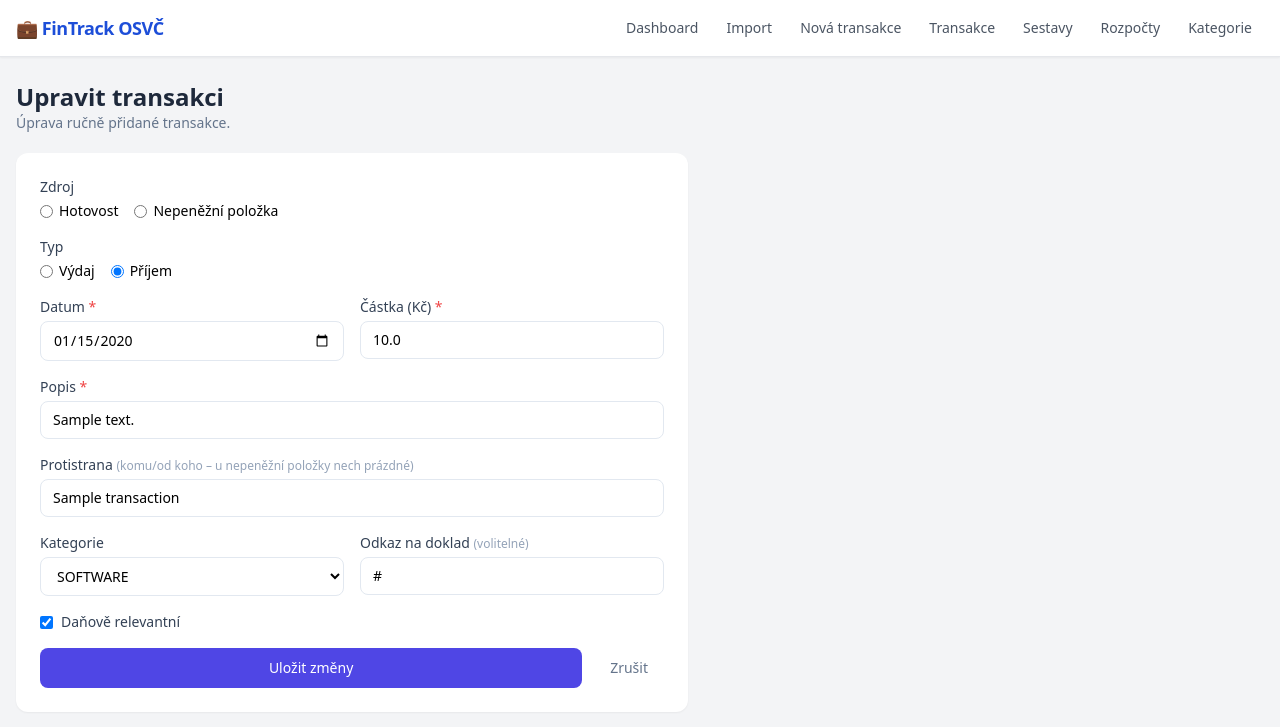
After one commit to jbalikpsycholog-prog/fintrack, a FastAPI app: page /transactions/1/edit in a window 1280 px wide. The commit adds this page. Shown: the top 727 px of the page. Run offline with FastAPI, Linux system fonts and the light colour scheme; tables that the repository leaves empty hold one stand-in row (values such as "Sample post"); some libraries are stand-ins or nearby versions.

Commit message:
Add files via upload

```diff
--- /dev/null
+++ b/templates/transaction_edit.html
@@ -0,0 +1,139 @@
+{% extends "base.html" %}
+{% block title %}{{ page_title }} – FinTrack{% endblock %}
+{% block content %}
+<div class="mb-5">
+  <h1 class="text-2xl font-bold text-slate-800">{{ page_title }}</h1>
+  {% if mode == 'duplicate' %}
+  <p class="text-slate-500 text-sm">Vytváříš novou transakci jako kopii této – uprav datum, popis nebo cokoliv dalšího a ulož jako novou položku. Původní transakce zůstane beze změny.</p>
+  {% else %}
+  <p class="text-slate-500 text-sm">Úprava ručně přidané transakce.</p>
+  {% endif %}
+</div>
+
+<div class="bg-white rounded-xl shadow-sm p-6 mb-6 max-w-2xl">
+  <form method="post" action="{{ form_action }}" class="space-y-4">
+
+    <div>
+      <label class="block text-sm font-medium text-slate-700 mb-1">Zdroj</label>
+      <div class="flex gap-4 text-sm">
+        <label class="flex items-center gap-1.5">
+          <input type="radio" name="source_type" value="cash" {% if t.source_type == 'cash' %}checked{% endif %}> Hotovost
+        </label>
+        <label class="flex items-center gap-1.5">
+          <input type="radio" name="source_type" value="nonmonetary" {% if t.source_type == 'nonmonetary' %}checked{% endif %}> Nepeněžní položka
+        </label>
+      </div>
+    </div>
+
+    <div>
+      <label class="block text-sm font-medium text-slate-700 mb-1">Typ</label>
+      <div class="flex gap-4 text-sm">
+        <label class="flex items-center gap-1.5">
+          <input type="radio" name="direction" value="expense" {% if t.direction == 'expense' %}checked{% endif %}> Výdaj
+        </label>
+        <label class="flex items-center gap-1.5">
+          <input type="radio" name="direction" value="income" {% if t.direction == 'income' %}checked{% endif %}> Příjem
+        </label>
+      </div>
+    </div>
+
+    <div class="grid grid-cols-2 gap-4">
+      <div>
+        <label class="block text-sm font-medium text-slate-700 mb-1">Datum <span class="text-red-500">*</span></label>
+        <input type="date" name="date" value="{{ t.date }}" required
+          class="w-full border border-slate-200 rounded-lg px-3 py-2 text-sm focus:outline-none focus:ring-2 focus:ring-indigo-500">
+      </div>
+      <div>
+        <label class="block text-sm font-medium text-slate-700 mb-1">Částka (Kč) <span class="text-red-500">*</span></label>
+        <input type="number" name="amount" step="0.01" min="0" required value="{{ t.amount }}"
+          class="w-full border border-slate-200 rounded-lg px-3 py-2 text-sm focus:outline-none focus:ring-2 focus:ring-indigo-500">
+      </div>
+    </div>
+
+    <div>
+      <label class="block text-sm font-medium text-slate-700 mb-1">Popis <span class="text-red-500">*</span></label>
+      <input type="text" name="description" required value="{{ t.description }}"
+        class="w-full border border-slate-200 rounded-lg px-3 py-2 text-sm focus:outline-none focus:ring-2 focus:ring-indigo-500">
+    </div>
+
+    <div>
+      <label class="block text-sm font-medium text-slate-700 mb-1">Protistrana <span class="text-slate-400 font-normal text-xs">(komu/od koho – u nepeněžní položky nech prázdné)</span></label>
+      <input type="text" name="counterparty" value="{{ t.counterparty }}"
+        class="w-full border border-slate-200 rounded-lg px-3 py-2 text-sm focus:outline-none focus:ring-2 focus:ring-indigo-500">
+    </div>
+
+    <div class="grid grid-cols-2 gap-4">
+      <div>
+        <label class="block text-sm font-medium text-slate-700 mb-1">Kategorie</label>
+        <select name="category" id="category-select" class="w-full border border-slate-200 rounded-lg px-3 py-2 text-sm bg-white" onchange="onCategorySelectEdit(this)">
+          <option value="">– kategorie –</option>
+          {% for c in categories %}
+          <option value="{{ c.name }}" data-type="{{ c.category_type }}" data-relevant="{{ '1' if c.default_tax_relevant else '0' }}" {% if c.name == t.category %}selected{% endif %}>{{ c.name }}</option>
+          {% endfor %}
+        </select>
+      </div>
+      <div>
+        <label class="block text-sm font-medium text-slate-700 mb-1">Odkaz na doklad <span class="text-slate-400 font-normal text-xs">(volitelné)</span></label>
+        <input type="url" name="document_url" value="{{ t.document_url }}"
+          class="w-full border border-slate-200 rounded-lg px-3 py-2 text-sm focus:outline-none focus:ring-2 focus:ring-indigo-500">
+      </div>
+    </div>
+
+    <div>
+      <label class="flex items-center gap-2 text-sm text-slate-700">
+        <input type="checkbox" id="tax_relevant_cb" name="tax_relevant" value="1" {% if t.tax_relevant %}checked{% endif %}>
+        Daňově relevantní
+      </label>
+    </div>
+
+    <div class="flex gap-3">
+      <button type="submit" class="flex-1 bg-indigo-600 hover:bg-indigo-700 text-white py-2.5 rounded-lg font-medium text-sm transition-colors">
+        {{ submit_label }}
+      </button>
+      <a href="/transactions" class="px-4 py-2.5 rounded-lg font-medium text-sm text-slate-500 hover:bg-slate-100 text-center">Zrušit</a>
+    </div>
+  </form>
+</div>
+
+<script>
+function filterCategoriesEdit(clearIfHidden) {
+  var checked = document.querySelector('input[name="direction"]:checked');
+  var relevantCb = document.getElementById('tax_relevant_cb');
+  if (!checked) return;
+  var direction = checked.value;
+  var relevantChecked = relevantCb ? relevantCb.checked : true;
+  var select = document.getElementById('category-select');
+  var options = select.querySelectorAll('option[data-type]');
+  options.forEach(function (o) {
+    var typeOk = (o.getAttribute('data-type') === direction);
+    var relOk = (o.getAttribute('data-relevant') === (relevantChecked ? '1' : '0'));
+    o.hidden = !(typeOk && relOk);
+  });
+  var selectedOpt = select.options[select.selectedIndex];
+  if (clearIfHidden && selectedOpt && selectedOpt.hidden) {
+    select.value = "";
+  }
+}
+document.querySelectorAll('input[name="direction"]').forEach(function (r) {
+  r.addEventListener('change', function () { filterCategoriesEdit(true); });
+});
+var relevantCbEl = document.getElementById('tax_relevant_cb');
+if (relevantCbEl) {
+  relevantCbEl.addEventListener('change', function () { filterCategoriesEdit(true); });
+}
+// Pri prvnim vykresleni stranky nechceme smazat uz predvyplnenou kategorii,
+// i kdyz zrovna neodpovida aktualnimu filtru (typ/relevance) - jen ji necha
+// skrytou v nabidce, ale zachovanou jako vybranou.
+filterCategoriesEdit(false);
+
+function onCategorySelectEdit(sel) {
+  var opt = sel.options[sel.selectedIndex];
+  if (!opt || !opt.value) return;
+  var cb = document.getElementById('tax_relevant_cb');
+  if (cb) {
+    cb.checked = (opt.getAttribute('data-relevant') === '1');
+    filterCategoriesEdit(true);
+  }
+}
+</script>
+{% endblock %}
```
Also changed, not shown: templates/transactions.html (+8 -4 lines).
